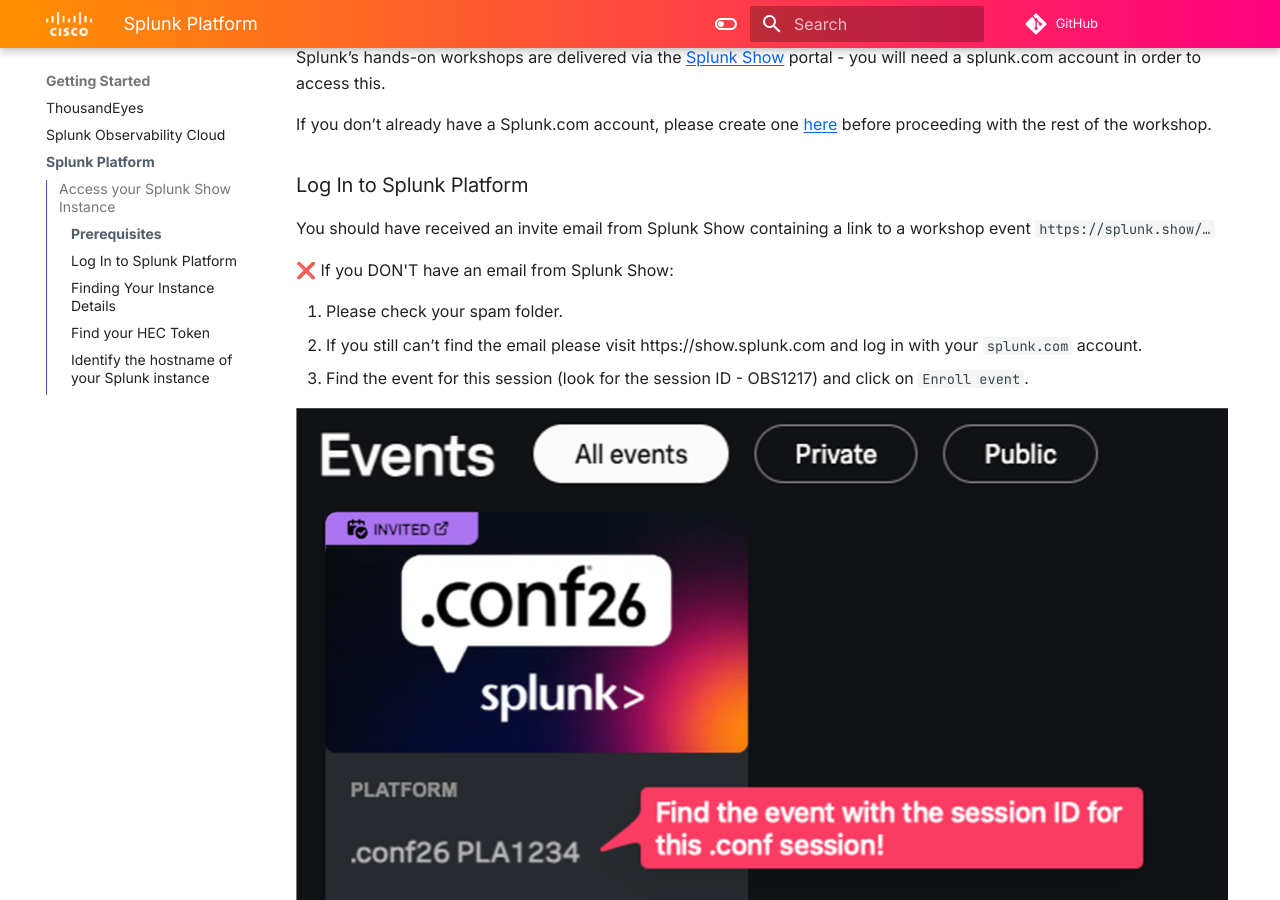
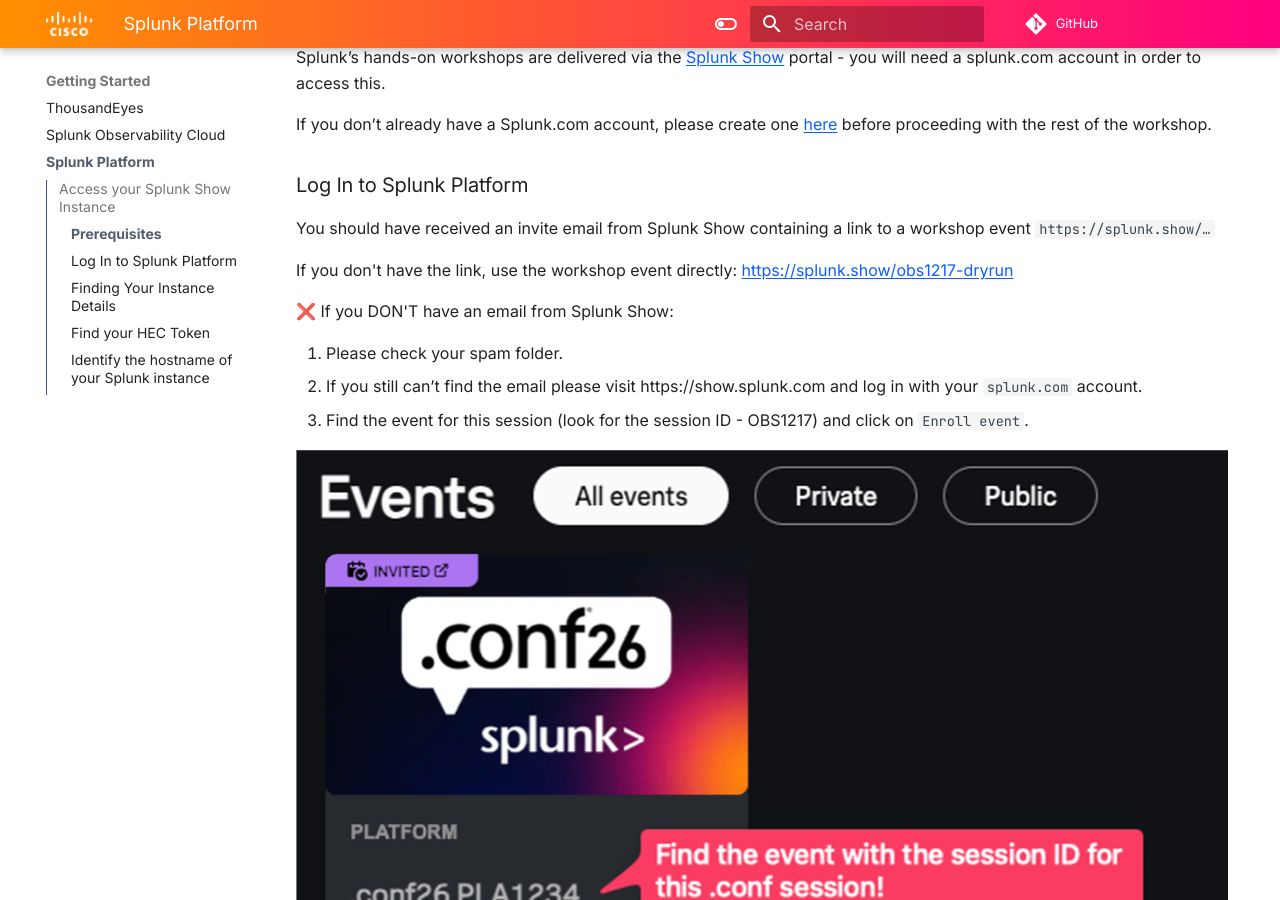
Before and after one commit to ajimenez1503/splunk.conf-2026-OBS1217, an MkDocs documentation site: the page built from docs/getting_started/login_splunk_show.md, in a window 1280 px wide and 900 px high, scrolled down 337 px. Built offline with MkDocs 1.6.1 and Material for MkDocs 9.7.7, drawn with Linux system fonts in a browser that asks for light colours; comment, search, counter and statistics services are not loaded.

Commit message:
Add direct Splunk Show workshop link for OBS1217 dry run.
Give participants a fallback URL when they do not have the invite email.

Co-authored-by: Cursor <cursoragent@cursor.com>

```diff
--- a/docs/getting_started/login_splunk_show.md
+++ b/docs/getting_started/login_splunk_show.md
@@ -13,6 +13,8 @@ If you don’t already have a Splunk.com account, please create one [here](https
 ### Log In to Splunk Platform
 
 You should have received an invite email from Splunk Show containing a link to a workshop event `https://splunk.show/…`
+
+If you don't have the link, use the workshop event directly: [https://splunk.show/obs1217-dryrun](https://splunk.show/obs1217-dryrun)
 
 ❌ If you DON'T have an email from Splunk Show:
 
```
